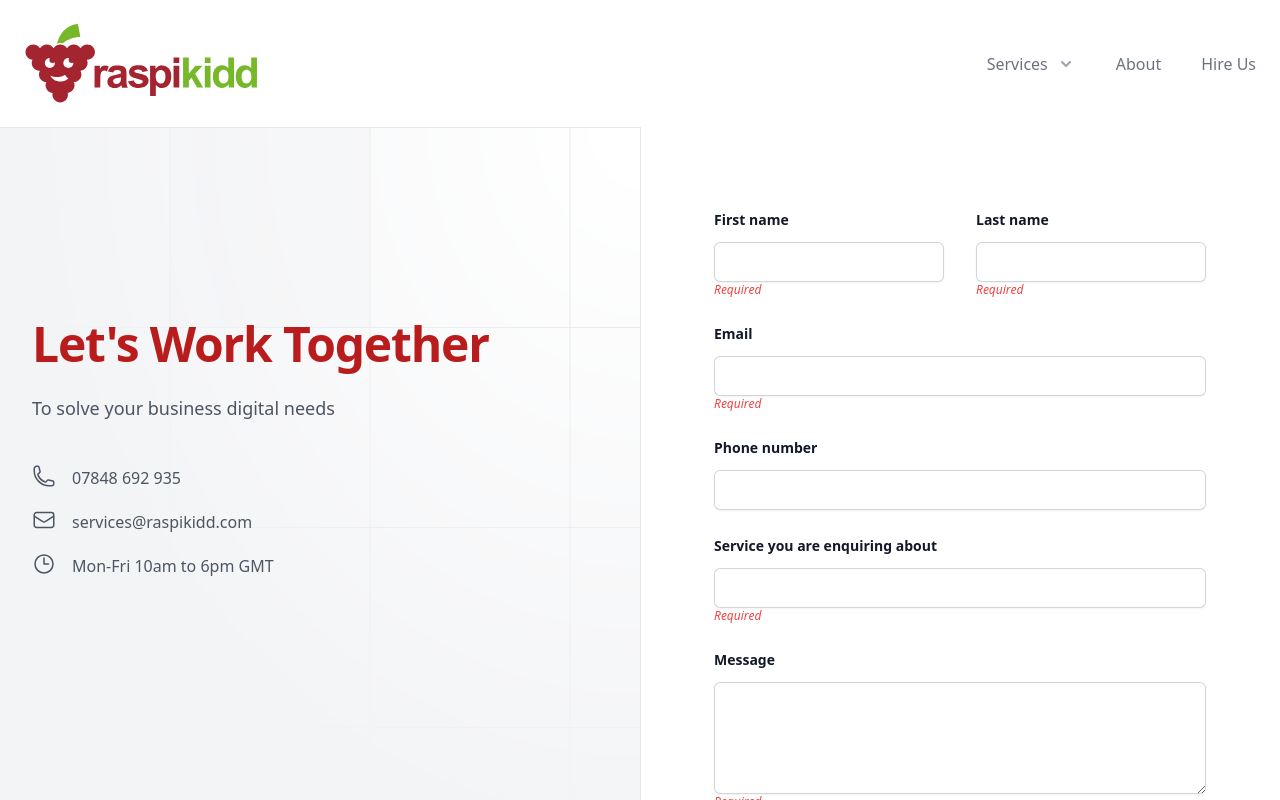
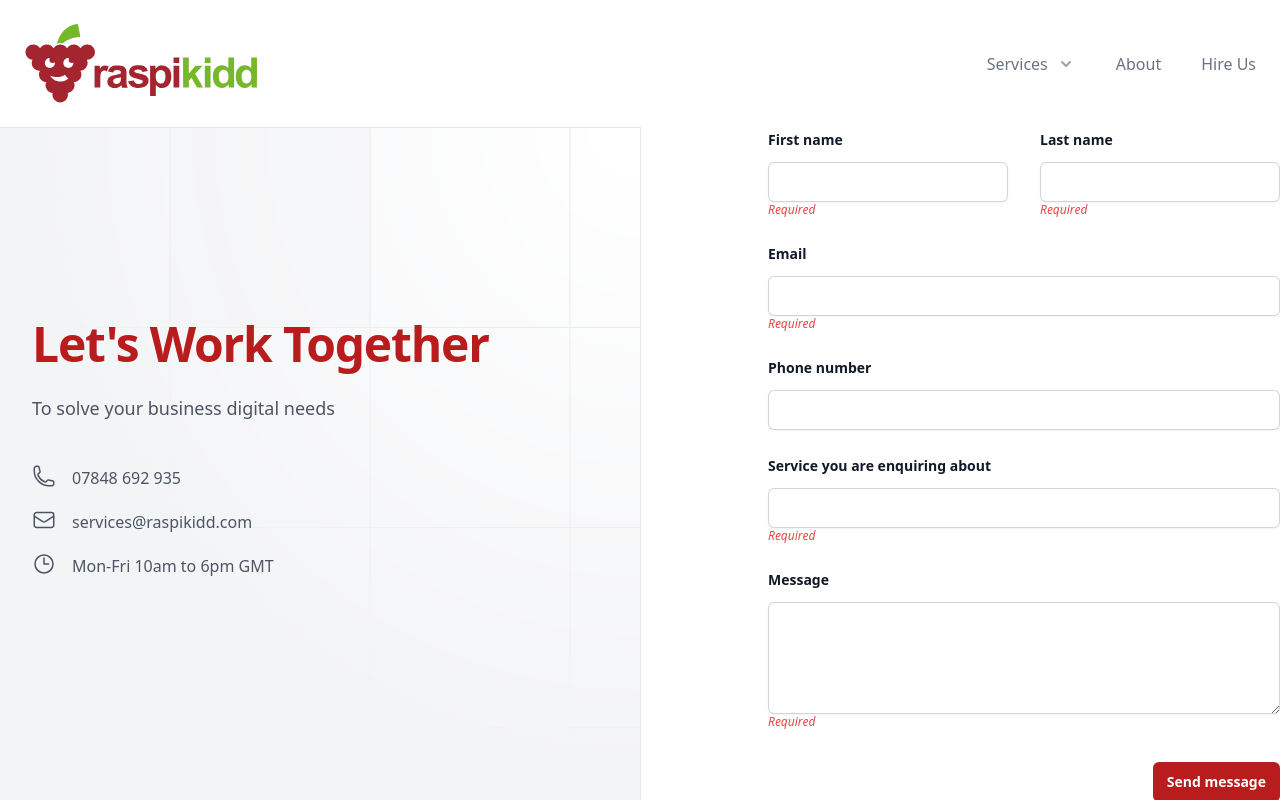
Before and after one commit to DigitalITServices/DigitalServices, a Nuxt app: page /HireMe in a window 1280 px wide. Shown: the top 800 px of the page. Built offline with nearby package versions, Linux system fonts and the light colour scheme.

Commit message:
updated form

```diff
--- a/pages/HireMe.vue
+++ b/pages/HireMe.vue
@@ -55,16 +55,8 @@
         </div>
       </div>
       <!-- Contact Form -->
-      <form
-        class="mx-auto mt-16 max-w-xl sm:mt-20"
-        name="serviceEnquiry"
-        method="POST"
-        data-netlify="true"
-        data-netlify-honeypot="bot-field">
-        <input type="hidden" name="serviceEnquiry" value="serviceEnquiry" />
-        <p hidden>
-		      <label>Don’t fill this out: <input name="bot-field" /></label>
-	      </p>
+      <form name="contact" method="post" data-netlify="true">
+        <input type="hidden" name="form-name" value="contact">
         <div class="mx-auto max-w-xl lg:mr-0 lg:max-w-lg">
           <div class="grid grid-cols-1 gap-x-8 gap-y-6 sm:grid-cols-2">
             <div>
```
